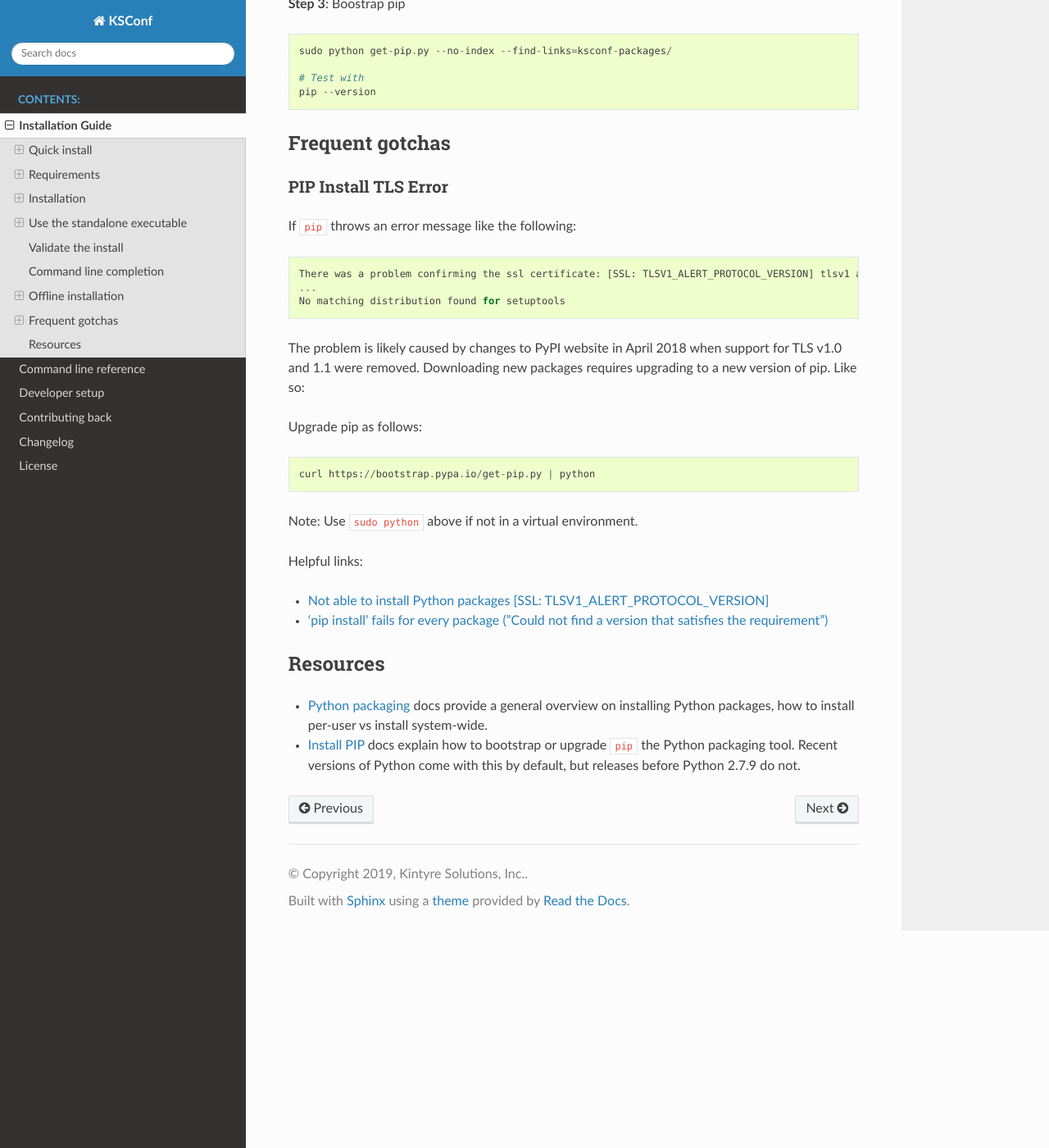
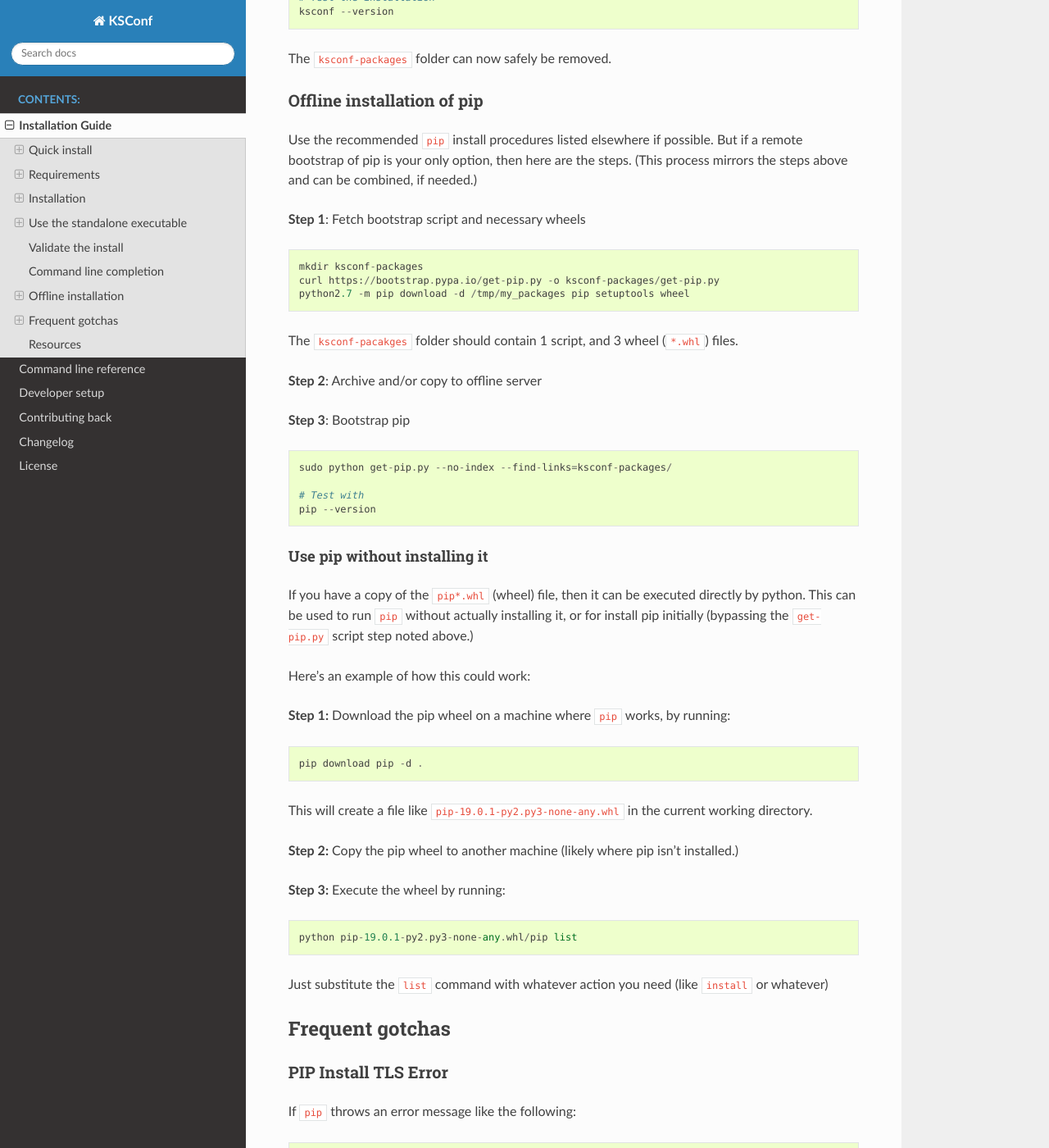
Before and after one commit to Kintyre/ksconf, a Sphinx documentation site: the page built from docs/source/install.md, in a window 1280 px wide and 1400 px high, scrolled down 8679 px. Shown: the whole window at 82% size. Built offline with Sphinx 7.4.7 and the Read the Docs theme 2.0.0, drawn with Linux system fonts in a browser that asks for light colours; the version number could not be read and is left out; some of the changed text lies outside the part shown.

Commit message:
Install docs
- Add some notes about installing with RedHat Software Collections
- Note the option of running pip directly from the wheel (.whl) file.
- Minor cleanup, typos, and so on.

```diff
--- a/docs/source/install.md
+++ b/docs/source/install.md
@@ -120,6 +120,27 @@
 
     # Install ksconf (globally, for all users)
     sudo pip install kintyre-splunk-conf
+
+
+#### RedHat Software Collections
+
+The following assumes the `python27` software collection, but other version of Python are supported
+too.  The initial setup and deployment of Software Collections is beyond the scope of this doc.
+
+    sudo scl enable python27 python -m pip install kintyre-splunk-conf
+
+(If pip isn't installed, try running `yum install python27-python-pip`)
+
+Unfortunately, the `ksconf` entrypoint script (in the `bin` folder) will not work correctly on it's
+own because it doesn't know about the scl environment, nor is it in the default PATH. To solve this
+run the following:
+
+    sudo cat > /usr/local/bin/ksconf <<HERE
+    #!/bin/sh
+    source scl_source enable python27
+    exec /opt/rh/python27/root/usr/bin/ksconf "$@"
+    HERE
+    chmod +x /usr/local/bin/ksconf
 
 
 ### Install from GIT
@@ -333,7 +354,7 @@
     # download packages
     python2.7 -m pip download -d ksconf-packages kintyre-splunk-conf
 
-A new directory named 'ksconf-packages' will be created and will contain the neccesary `*.whl` files.
+A new directory named 'ksconf-packages' will be created and will contain the necessary `*.whl` files.
 
 **Step 2**: Transfer the directory or archive to the remote computer.  Insert whatever security and
 file copy procedures necessary for your organization.
@@ -350,7 +371,7 @@
 **Step 3**:
 
     # Install ksconf package with pip
-    pip install --no-index --find-links ksconf-packages kntyre-splunk-conf
+    pip install --no-index --find-links=ksconf-packages kntyre-splunk-conf
 
     # Test the installation
     ksconf --version
@@ -365,23 +386,45 @@
 above and can be combined, if needed.)
 
 
-**Step 1**:  Fetch boostrap script and necessary wheels
+**Step 1**:  Fetch bootstrap script and necessary wheels
 
     mkdir ksconf-packages
     curl https://bootstrap.pypa.io/get-pip.py -o ksconf-packages/get-pip.py
     python2.7 -m pip download -d /tmp/my_packages pip setuptools wheel
 
-The `ksconf-pacakges` folder should contain 1 script, and 3 wheel (`*.whl) files.
+The `ksconf-pacakges` folder should contain 1 script, and 3 wheel (`*.whl`) files.
 
 **Step 2**: Archive and/or copy to offline server
 
-**Step 3**: Boostrap pip
+**Step 3**: Bootstrap pip
 
     sudo python get-pip.py --no-index --find-links=ksconf-packages/
 
     # Test with
     pip --version
 
+
+#### Use pip without installing it
+
+If you have a copy of the `pip*.whl` (wheel) file, then it can be executed directly by python.  This
+can be used to run `pip` without actually installing it, or for install pip initially (bypassing the
+`get-pip.py` script step noted above.)
+
+Here's an example of how this could work:
+
+**Step 1:** Download the pip wheel on a machine where `pip` works, by running:
+
+    pip download pip -d .
+
+This will create a file like `pip-19.0.1-py2.py3-none-any.whl` in the current working directory.
+
+**Step 2:** Copy the pip wheel to another machine (likely where pip isn't installed.)
+
+**Step 3:** Execute the wheel by running:
+
+    python pip-19.0.1-py2.py3-none-any.whl/pip list
+
+Just substitute the `list` command with whatever action you need (like `install` or whatever)
 
 
 ## Frequent gotchas
@@ -410,6 +453,17 @@
  * ['pip install' fails for every package ("Could not find a version that satisfies the requirement")](https://stackoverflow.com/a/49748494/315892)
 
 
+### No module named 'command.install''
+
+If, while trying to install `pip` or run a `pip` command you see the following error:
+
+    ImportError: No module named command.install
+
+Likely this is because you are using a crippled version of Python; like the one that ships with
+Splunk.  This won't work.  Either get a pre-package version (the `.pyz` file or install using the
+OS-level Python.
+
+
 ## Resources
 
  * [Python packaging][python-packaging] docs provide a general
```
